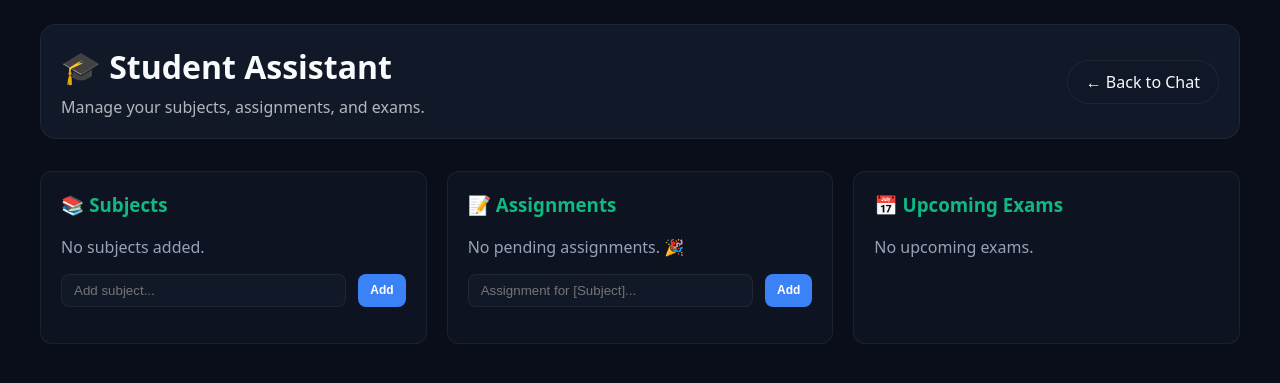
After one commit to Harshita-Kumari/life-assistant-ai, a Django app: template templates/student_dashboard.html in a window 1280 px wide. The commit adds this page. Shown: the top 383 px of the page. Run offline with Django 5.2, Linux system fonts and the light colour scheme; the template is opened without the code that fills it, so the values that code supplies are empty; parts of the project's set-up code (start-up, migrations or seed data) failed here and were passed over.

Commit message:
feat: added Student Assistant Hub

```diff
--- a/assistant/urls.py
+++ b/assistant/urls.py
@@ -18,6 +18,8 @@ from .views import (
     chat_stream_api,
     task_manager_page,
     task_manager_api,
+    student_dashboard,
+    student_api,
 )
 
 urlpatterns = [
@@ -37,6 +39,8 @@ urlpatterns = [
     path('goals/', goals_page),
     path('tasks/', task_manager_page),
     path('tasks-api/', task_manager_api),
+    path('student/', student_dashboard),
+    path('student-api/', student_api),
     path('ai-status/', ai_status_api),
     path('voice-test/', TemplateView.as_view(template_name='voice_test.html')),
 ]
--- a/templates/chat.html
+++ b/templates/chat.html
@@ -316,6 +316,7 @@ body {
         <div class="sidebar-section">
             <div class="sidebar-section-title">Quick Links</div>
             <div style="display:flex; gap:6px; flex-wrap:wrap;">
+                <a href="/student/" class="nav-pill">🎓 <span>Student</span></a>
                 <a href="/tasks/" class="nav-pill">✅ <span>Tasks</span></a>
                 <a href="/goals/" class="nav-pill">🎯 <span>Goals</span></a>
                 <a href="/habits/" class="nav-pill">📊 <span>Habits</span></a>
@@ -748,7 +749,8 @@ async function sendMessage() {
                                 startTimer(data.action.seconds, data.action.label);
                             } else if (data.action.type === 'refresh_tasks') {
                                 console.log("✅ Task updated.");
-                                // Note: In a real app, we might update a sidebar widget here.
+                            } else if (data.action.type === 'refresh_student') {
+                                console.log("🎓 Student data updated.");
                             }
                         }
 
--- /dev/null
+++ b/templates/student_dashboard.html
@@ -0,0 +1,158 @@
+<!DOCTYPE html>
+<html>
+<head>
+    <title>Student Assistant - Smart Life Assistant</title>
+    <style>
+        :root {
+            --bg-primary: #0a0e1a;
+            --bg-secondary: #111827;
+            --bg-card: rgba(17, 24, 39, 0.6);
+            --border-color: rgba(255, 255, 255, 0.06);
+            --text-primary: #f8fafc;
+            --text-secondary: #94a3b8;
+            --accent: #10b981;
+            --purple: #8b5cf6;
+            --blue: #3b82f6;
+            --radius-lg: 16px;
+            --shadow: 0 8px 32px rgba(0, 0, 0, 0.5);
+        }
+        body[data-theme="light"] {
+            --bg-primary: #f8fafc;
+            --bg-secondary: #ffffff;
+            --bg-card: rgba(255, 255, 255, 0.8);
+            --border-color: rgba(0, 0, 0, 0.1);
+            --text-primary: #0f172a;
+            --text-secondary: #475569;
+            --shadow: 0 8px 32px rgba(0, 0, 0, 0.1);
+        }
+        body { margin: 0; font-family: system-ui, sans-serif; background: var(--bg-primary); color: var(--text-primary); }
+        .container { max-width: 1200px; margin: 0 auto; padding: 24px; }
+        .header { display: flex; justify-content: space-between; align-items: center; margin-bottom: 32px; padding: 20px; border-radius: var(--radius-lg); background: var(--bg-secondary); border: 1px solid var(--border-color); }
+        .btn { padding: 10px 18px; border-radius: 999px; border: 1px solid var(--border-color); background: var(--bg-card); color: var(--text-primary); cursor: pointer; text-decoration: none; }
+        .btn-primary { background: var(--accent); color: white; border: none; }
+
+        .grid { display: grid; grid-template-columns: repeat(auto-fit, minmax(300px, 1fr)); gap: 20px; }
+        .card { background: var(--bg-card); border: 1px solid var(--border-color); padding: 20px; border-radius: 12px; }
+        .card h3 { margin-top: 0; color: var(--accent); display: flex; align-items: center; gap: 8px; }
+
+        .subject-badge { display: inline-block; padding: 4px 10px; border-radius: 12px; background: var(--purple); color: white; font-size: 12px; font-weight: 600; }
+        .item { padding: 10px 0; border-bottom: 1px solid var(--border-color); display: flex; align-items: center; gap: 10px; }
+        .item:last-child { border-bottom: none; }
+        .item-title { flex: 1; font-weight: 500; }
+        .item-meta { font-size: 12px; color: var(--text-secondary); }
+
+        .input-group { display: flex; gap: 12px; margin-bottom: 16px; }
+        .input-field { flex: 1; padding: 8px 12px; border-radius: 8px; border: 1px solid var(--border-color); background: var(--bg-secondary); color: var(--text-primary); outline: none; }
+        .mini-btn { padding: 8px 12px; border-radius: 8px; border: none; background: var(--blue); color: white; cursor: pointer; font-size: 12px; font-weight: 600; }
+    </style>
+</head>
+<body>
+    <div class="container">
+        <div class="header">
+            <div>
+                <h1 style="margin:0;">🎓 Student Assistant</h1>
+                <p style="margin:8px 0 0; opacity:0.7;">Manage your subjects, assignments, and exams.</p>
+            </div>
+            <a href="/" class="btn">← Back to Chat</a>
+        </div>
+
+        <div class="grid">
+            <!-- Subjects -->
+            <div class="card">
+                <h3>📚 Subjects</h3>
+                <div id="subjects-list">
+                    {% for sub in subjects %}
+                    <div class="item">
+                        <span class="subject-badge">{{ sub.name }}</span>
+                    </div>
+                    {% empty %}
+                    <p style="color:var(--text-secondary)">No subjects added.</p>
+                    {% endfor %}
+                </div>
+                <div class="input-group" style="margin-top: 16px;">
+                    <input type="text" id="new-subject" class="input-field" placeholder="Add subject...">
+                    <button class="mini-btn" onclick="addSubject()">Add</button>
+                </div>
+            </div>
+
+            <!-- Assignments -->
+            <div class="card">
+                <h3>📝 Assignments</h3>
+                <div id="assignments-list">
+                    {% for assign in pending_assignments %}
+                    <div class="item">
+                        <input type="checkbox" onchange="completeAssignment('{{ assign.title }}')">
+                        <div>
+                            <div class="item-title">{{ assign.title }}</div>
+                            <div class="item-meta">{{ assign.subject.name }}</div>
+                        </div>
+                    </div>
+                    {% empty %}
+                    <p style="color:var(--text-secondary)">No pending assignments. 🎉</p>
+                    {% endfor %}
+                </div>
+                <div class="input-group" style="margin-top: 16px;">
+                    <input type="text" id="new-assignment" class="input-field" placeholder="Assignment for [Subject]...">
+                    <button class="mini-btn" onclick="addAssignment()">Add</button>
+                </div>
+            </div>
+
+            <!-- Exams -->
+            <div class="card">
+                <h3>📅 Upcoming Exams</h3>
+                <div id="exams-list">
+                    {% for exam in upcoming_exams %}
+                    <div class="item">
+                        <div>
+                            <div class="item-title">{{ exam.title }}</div>
+                            <div class="item-meta">{{ exam.exam_date|date:"M d, h:i A" }}</div>
+                        </div>
+                    </div>
+                    {% empty %}
+                    <p style="color:var(--text-secondary)">No upcoming exams.</p>
+                    {% endfor %}
+                </div>
+            </div>
+        </div>
+    </div>
+
+    <script>
+        async function apiCall(url, body) {
+            return await fetch(url, {
+                method: 'POST',
+                headers: {'Content-Type': 'application/json'},
+                body: JSON.stringify(body)
+            });
+        }
+
+        async function addSubject() {
+            const name = document.getElementById('new-subject').value.trim();
+            if (!name) return;
+            const res = await apiCall('/student-api/', { action: 'add_subject', name });
+            if (res.ok) window.location.reload();
+        }
+
+        async function addAssignment() {
+            const input = document.getElementById('new-assignment').value.trim();
+            if (!input) return;
+            // Simple parse: "Assignment for Math on Algebra"
+            const parts = input.split(/\s+for\s+/i);
+            const title = input;
+            const subject = parts.length > 1 ? parts[1].split(/\s+(on|in|about)\s+/i)[0] : '';
+
+            const res = await apiCall('/student-api/', { action: 'add_assignment', title, subject });
+            if (res.ok) window.location.reload();
+            else alert(await res.text());
+        }
+
+        async function completeAssignment(title) {
+            await apiCall('/student-api/', { action: 'complete_assignment', title });
+            window.location.reload();
+        }
+
+        // Enter key support
+        document.getElementById('new-subject').addEventListener('keydown', e => { if(e.key === 'Enter') addSubject(); });
+        document.getElementById('new-assignment').addEventListener('keydown', e => { if(e.key === 'Enter') addAssignment(); });
+    </script>
+</body>
+</html>
```
Also changed, not shown: assistant/models.py (+36 -0 lines), assistant/views.py (+181 -0 lines), assistant/migrations/0011_subject_exam_assignment.py (added).
